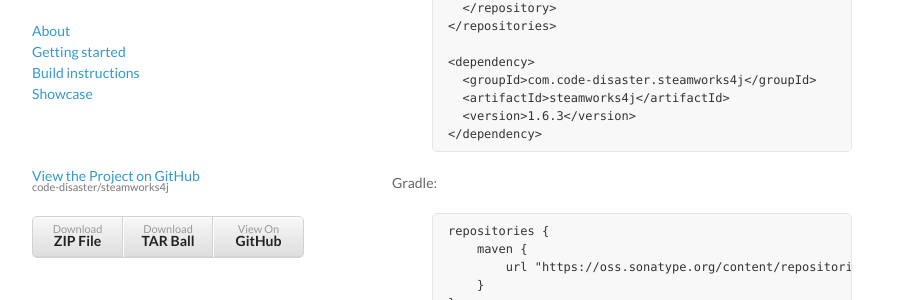
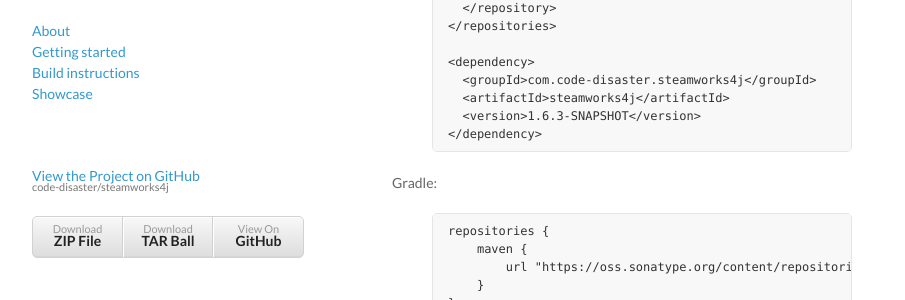
Before and after one commit to code-disaster/steamworks4j, a Jekyll site: the page built from getting-started.md, in a window 1280 px wide and 900 px high, scrolled down 835 px. Shown: the part 151-451 px from the top of the window, without its empty margins (178-1083 px from the left). Built offline with Jekyll 4.4.1, drawn with Linux system fonts in a browser that asks for light colours; our own code applies the rules of GitHub Pages for plain Markdown files; some of the changed text lies outside the part shown.

Commit message:
Fixed versions.

````diff
--- a/getting-started.md
+++ b/getting-started.md
@@ -8,7 +8,7 @@
 
 To add Steamworks support, you just have to download and add ```steamworks4j-{{ site.steamworks4j.version }}.jar``` to your Java project.
 
-> Starting with version 1.4.0, native libraries are contained in *steamworks4j-{{ site.steamworks4j.version }}.jar* directly. The *steamworks4j-natives.jar* archive has been removed.
+> Starting with version 1.4.0, native libraries are contained in *steamworks4j.jar* directly. The *steamworks4j-natives.jar* archive has been removed.
 
 #### Release versions
 
@@ -55,7 +55,7 @@
 <dependency>
   <groupId>com.code-disaster.steamworks4j</groupId>
   <artifactId>steamworks4j</artifactId>
-  <version>{{ site.steamworks4j.snapshot-version }}</version>
+  <version>{{ site.steamworks4j.snapshot-version }}-SNAPSHOT</version>
 </dependency>
 {% endhighlight xml %}
 
@@ -69,7 +69,7 @@
 }
 
 dependencies {
-	compile "com.code-disaster.steamworks4j:steamworks4j:{{ site.steamworks4j.snapshot-version }}"
+	compile "com.code-disaster.steamworks4j:steamworks4j:{{ site.steamworks4j.snapshot-version }}-SNAPSHOT"
 }
 {% endhighlight groovy %}
 
````
